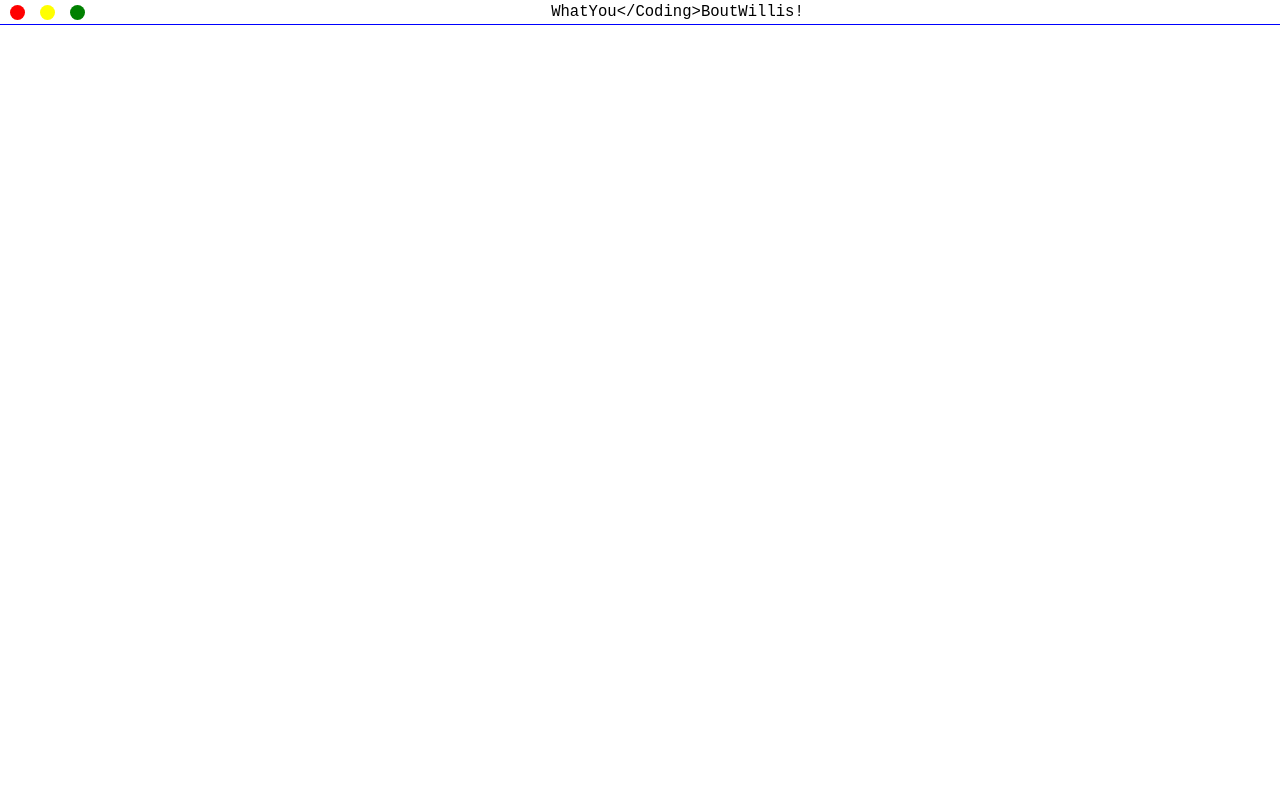
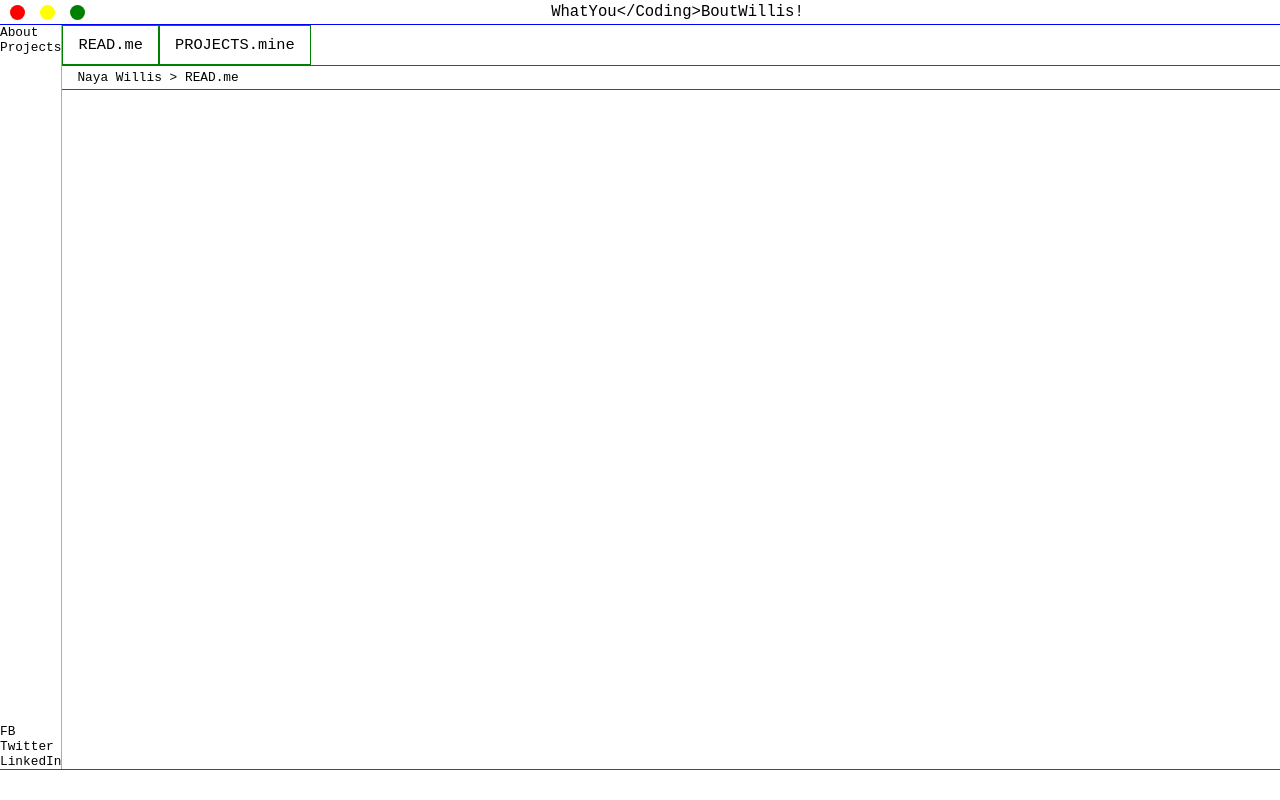
Before and after one commit to greedybrain/WhatYouCodingBoutWillisPortfolio, a React (Create React App) app: page / in a window 1280 px wide. Built offline with nearby package versions, Linux system fonts and the light colour scheme.

Commit message:
integrated editor body component

```diff
--- a/src/Pages/EditorPage/containers/EditorParentContainer.jsx
+++ b/src/Pages/EditorPage/containers/EditorParentContainer.jsx
@@ -1,10 +1,12 @@
 import React from 'react'
+import EditorBodyChildContainer from '../components/EditorBodyChildContainer'
 import HeaderChildContainer from '../components/HeaderChildContainer'
 
 const EditorParentContainer = () => {
         return (
                 <div className="editor_container">
                         <HeaderChildContainer />
+                        <EditorBodyChildContainer />
                 </div>
         )
 }
```
